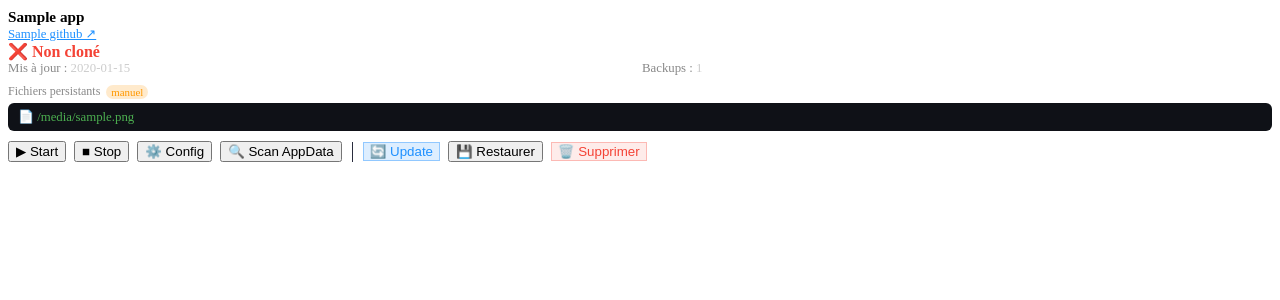
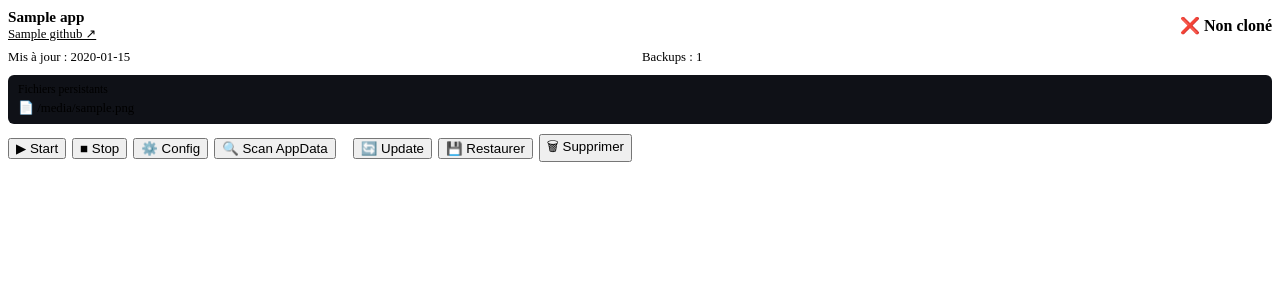
Before and after one commit to beyp/AION-Core, a Python web app: template aion_core/web/templates/store_cards.html in a window 1280 px wide. Shown: the top 300 px of the page. Run offline with Jinja, Linux system fonts and the light colour scheme; the template is opened without the code that fills it: most values are stand-ins (such as "Sample title", 1, 10 or a date in 2020).

Commit message:
fix(store-cards): clean Jinja2 template - simple onclick no data-attributes conflict

```diff
--- a/aion_core/web/templates/store_cards.html
+++ b/aion_core/web/templates/store_cards.html
@@ -1,86 +1,73 @@
 {% if apps %}
 {% for app in apps %}
-<div class="app-card">
-  <div class="app-card-header">
+<div class="card" data-app-id="{{ app.app_id }}">
+  <!-- Header -->
+  <div style="display:flex;align-items:center;gap:12px;margin-bottom:8px;">
     <div style="flex:1;">
       <div style="font-weight:600;font-size:.95rem;">{{ app.name }}</div>
       {% if app.github %}
       <a href="https://github.com/{{ app.github }}" target="_blank"
-         style="color:#1e90ff;font-size:.8rem;">{{ app.github }} &#x2197;</a>
+         style="color:var(--accent);font-size:.8rem;">{{ app.github }} &#x2197;</a>
       {% endif %}
     </div>
     {% if app.is_cloned %}
-    <span style="color:#4caf50;font-weight:600;">&#x2705; Installé</span>
+    <span style="color:var(--green);font-weight:600;">&#x2705; Installé</span>
     {% else %}
-    <span style="color:#f44336;font-weight:600;">&#x274C; Non cloné</span>
+    <span style="color:var(--red);font-weight:600;">&#x274C; Non cloné</span>
     {% endif %}
   </div>
 
   <!-- Infos -->
-  <div style="display:grid;grid-template-columns:1fr 1fr;gap:4px;
-       font-size:.8rem;color:#888;margin-bottom:8px;">
-    <div>Mis à jour : <span style="color:#ccc;">{{ app.last_update or "—" }}</span></div>
-    <div>Backups : <span style="color:#ccc;">{{ app.backups|length }}</span></div>
+  <div style="display:grid;grid-template-columns:1fr 1fr;gap:4px;font-size:.8rem;color:var(--dim);margin-bottom:10px;">
+    <div>Mis à jour : <span style="color:var(--text);">{{ app.last_update or "—" }}</span></div>
+    <div>Backups : <span style="color:var(--text);">{{ app.backups|length }}</span></div>
   </div>
 
-  <!-- Appdata files -->
+  <!-- AppData -->
   {% if app.appdata_files %}
-  <div style="margin-bottom:10px;">
-    <div style="font-size:.75rem;color:#888;margin-bottom:4px;display:flex;align-items:center;gap:6px;">
+  <div style="background:#0f1117;border-radius:6px;padding:8px 10px;margin-bottom:10px;">
+    <div style="font-size:.73rem;color:var(--dim);margin-bottom:4px;">
       Fichiers persistants
       {% if app.auto_detected %}
-      <span style="font-size:.68rem;background:rgba(30,144,255,.2);color:#1e90ff;
-            padding:1px 5px;border-radius:8px;">auto</span>
-      {% else %}
-      <span style="font-size:.68rem;background:rgba(255,152,0,.2);color:#ff9800;
-            padding:1px 5px;border-radius:8px;">manuel</span>
+      <span style="background:rgba(30,144,255,.2);color:var(--accent);padding:1px 5px;border-radius:4px;font-size:.65rem;">auto</span>
       {% endif %}
     </div>
-    <div style="background:#0f1117;border-radius:6px;padding:6px 10px;">
-      {% for f in app.appdata_files %}
-      <div style="font-size:.8rem;color:#4caf50;">&#x1F4C4; {{ f }}</div>
-      {% endfor %}
-    </div>
+    {% for f in app.appdata_files %}
+    <div style="font-size:.8rem;color:var(--green);">&#x1F4C4; {{ f }}</div>
+    {% endfor %}
   </div>
   {% else %}
-  <div style="margin-bottom:10px;font-size:.8rem;color:#888;">
-    <span style="color:#ff9800;">&#x26A0;&#xFE0F;</span> Aucun fichier persistant détecté.
-    <button onclick="appAction('scan','{{ app.app_id }}')"
-      style="margin-left:6px;background:transparent;border:1px solid #2a2d3e;
-      color:#1e90ff;padding:1px 8px;border-radius:4px;cursor:pointer;font-size:.78rem;">
-      &#x1F50D; Scanner
-    </button>
+  <div style="font-size:.8rem;color:var(--dim);margin-bottom:10px;">
+    <span style="color:var(--orange);">&#x26A0;</span> Aucun fichier persistant —
+    <button class="btn btn-ghost-blue" onclick="appAction('scan','{{ app.app_id }}')"
+            style="font-size:.75rem;padding:2px 8px;margin-left:4px;">&#x1F50D; Scanner</button>
   </div>
   {% endif %}
 
-  <!-- Boutons actions -->
-  <div style="display:flex;gap:8px;flex-wrap:wrap;align-items:center;">
-    <button id="btn-start-{{ app.app_id }}"
-      onclick="appAction('start','{{ app.app_id }}')"
-      class="btn btn-green">&#x25B6; Start</button>
-    <button id="btn-stop-{{ app.app_id }}"
-      onclick="appAction('stop','{{ app.app_id }}')"
-      class="btn btn-red">&#x25A0; Stop</button>
-    <button onclick="openConfig('{{ app.app_id }}')"
-      class="btn btn-orange">&#x2699;&#xFE0F; Config</button>
-    <button onclick="appAction('scan','{{ app.app_id }}')"
-      class="btn btn-purple">&#x1F50D; Scan AppData</button>
-    <div style="width:1px;height:20px;background:#2a2d3e;margin:0 2px;"></div>
-    <button onclick="appAction('update','{{ app.app_id }}')"
-      class="btn" style="background:rgba(30,144,255,.15);border:1px solid rgba(30,144,255,.4);color:#1e90ff;">
-      &#x1F504; Update</button>
-    <button onclick="appAction('restore','{{ app.app_id }}')"
-      class="btn btn-orange">&#x1F4BE; Restaurer</button>
-    <button onclick="appAction('uninstall','{{ app.app_id }}')"
-      class="btn" style="background:rgba(244,67,54,.1);border:1px solid rgba(244,67,54,.3);color:#f44336;">
-      &#x1F5D1;&#xFE0F; Supprimer</button>
+  <!-- Boutons -->
+  <div style="display:flex;gap:6px;flex-wrap:wrap;align-items:center;">
+    <button id="btn-start-{{ app.app_id }}" class="btn btn-green"
+            onclick="appAction('start','{{ app.app_id }}')">&#x25B6; Start</button>
+    <button id="btn-stop-{{ app.app_id }}" class="btn btn-red"
+            onclick="appAction('stop','{{ app.app_id }}')">&#x25A0; Stop</button>
+    <button class="btn btn-orange"
+            onclick="openConfig('{{ app.app_id }}')">&#x2699;&#xFE0F; Config</button>
+    <button class="btn btn-purple"
+            onclick="appAction('scan','{{ app.app_id }}')">&#x1F50D; Scan AppData</button>
+    <div style="width:1px;height:18px;background:var(--border);margin:0 2px;"></div>
+    <button class="btn btn-ghost-blue"
+            onclick="appAction('update','{{ app.app_id }}')">&#x1F504; Update</button>
+    <button class="btn btn-orange"
+            onclick="appAction('restore','{{ app.app_id }}')">&#x1F4BE; Restaurer</button>
+    <button class="btn btn-ghost-red"
+            onclick="appAction('uninstall','{{ app.app_id }}')">&#x1F5D1; Supprimer</button>
   </div>
-  <div id="sr-{{ app.app_id }}" class="result-zone"></div>
+  <div id="sr-{{ app.app_id }}" class="result-msg"></div>
 </div>
 {% endfor %}
 {% else %}
-<div style="color:#888;font-size:.85rem;padding:20px;background:#1a1d27;border-radius:8px;text-align:center;">
-  Aucune app installée via AppStore pour l'instant.<br>
-  <span style="font-size:.78rem;color:#555;">Utilise le formulaire ci-dessus pour installer ta première app.</span>
+<div class="card" style="text-align:center;color:var(--dim);">
+  <p>Aucune app installée via AppStore.</p>
+  <p style="font-size:.78rem;margin-top:6px;">Utilise le formulaire ci-dessus pour installer ta première app.</p>
 </div>
 {% endif %}
```
